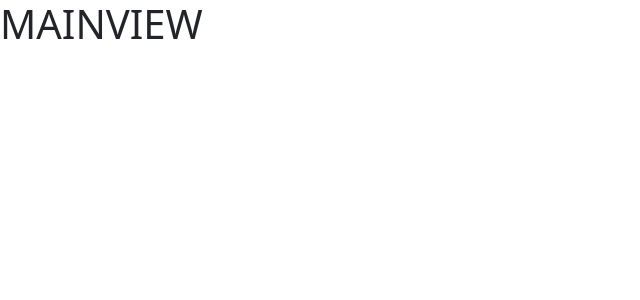
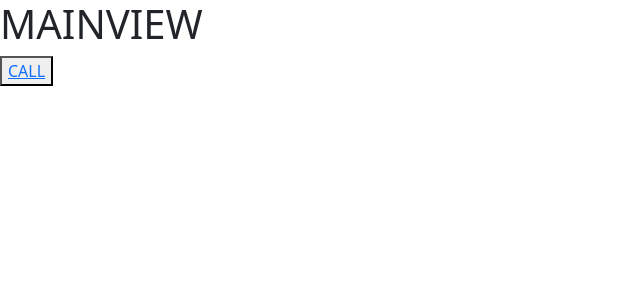
Before and after one commit to chrisbelloso/help-frontend, a React (Create React App) app: page / in a window 1280 px wide. Shown: the top 300 px of the page, without its empty margins (0-640 px from the left). Built offline with nearby package versions, Linux system fonts and the light colour scheme.

Commit message:
newcommit

```diff
--- a/src/views/Mainview.js
+++ b/src/views/Mainview.js
@@ -1,8 +1,11 @@
-const MainView = async () => {
+const MainView = () => {
 
     return (
         <div>
             <h1>MAINVIEW</h1>
+            <button>
+                <a href="tel:+17866038365">CALL</a>
+            </button>
         </div>
     )
 }
```
Also changed, not shown: src/index.js (line endings or trailing spaces), 1 other file (tests, documents, lock files or other folders).
